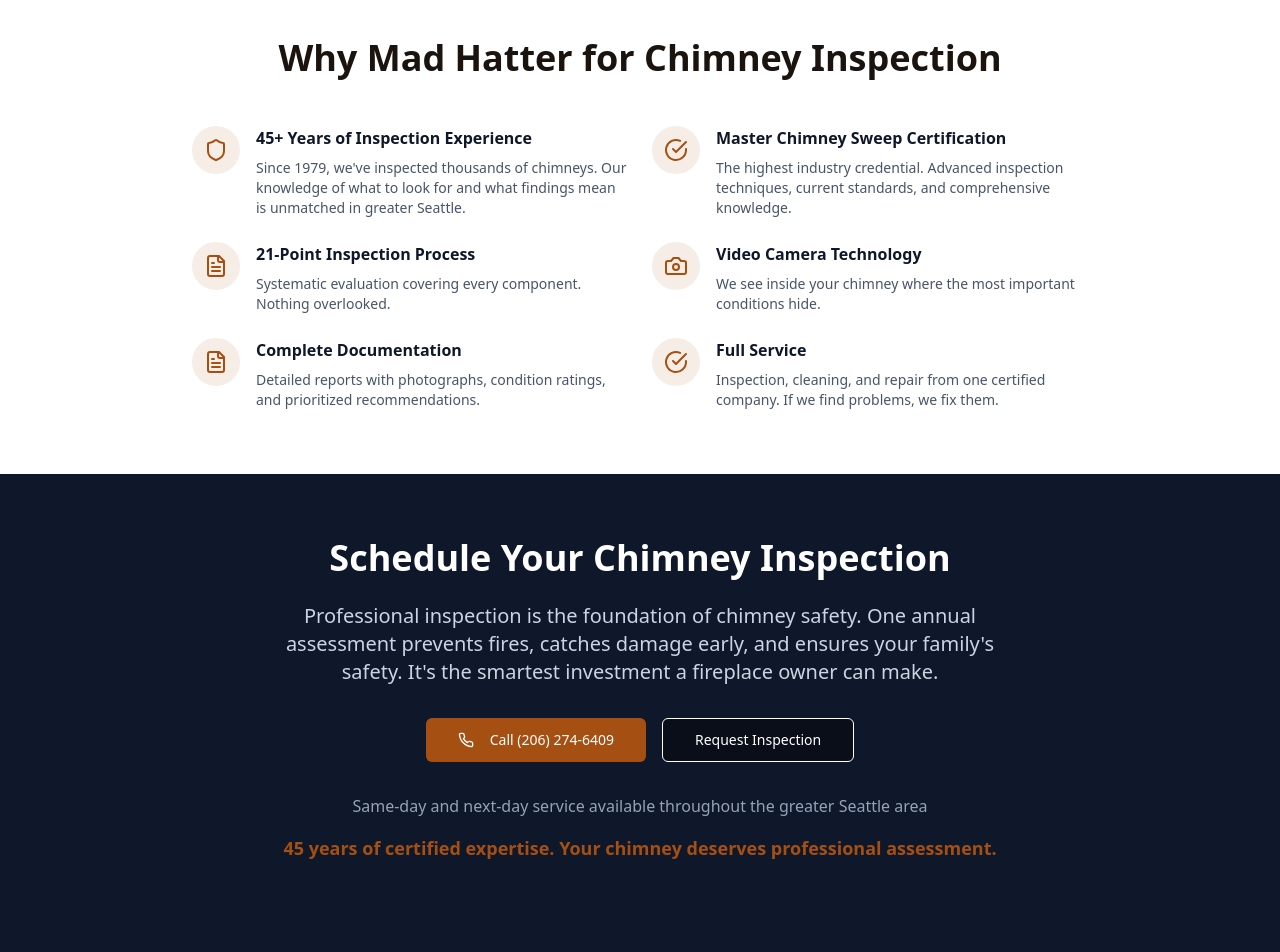
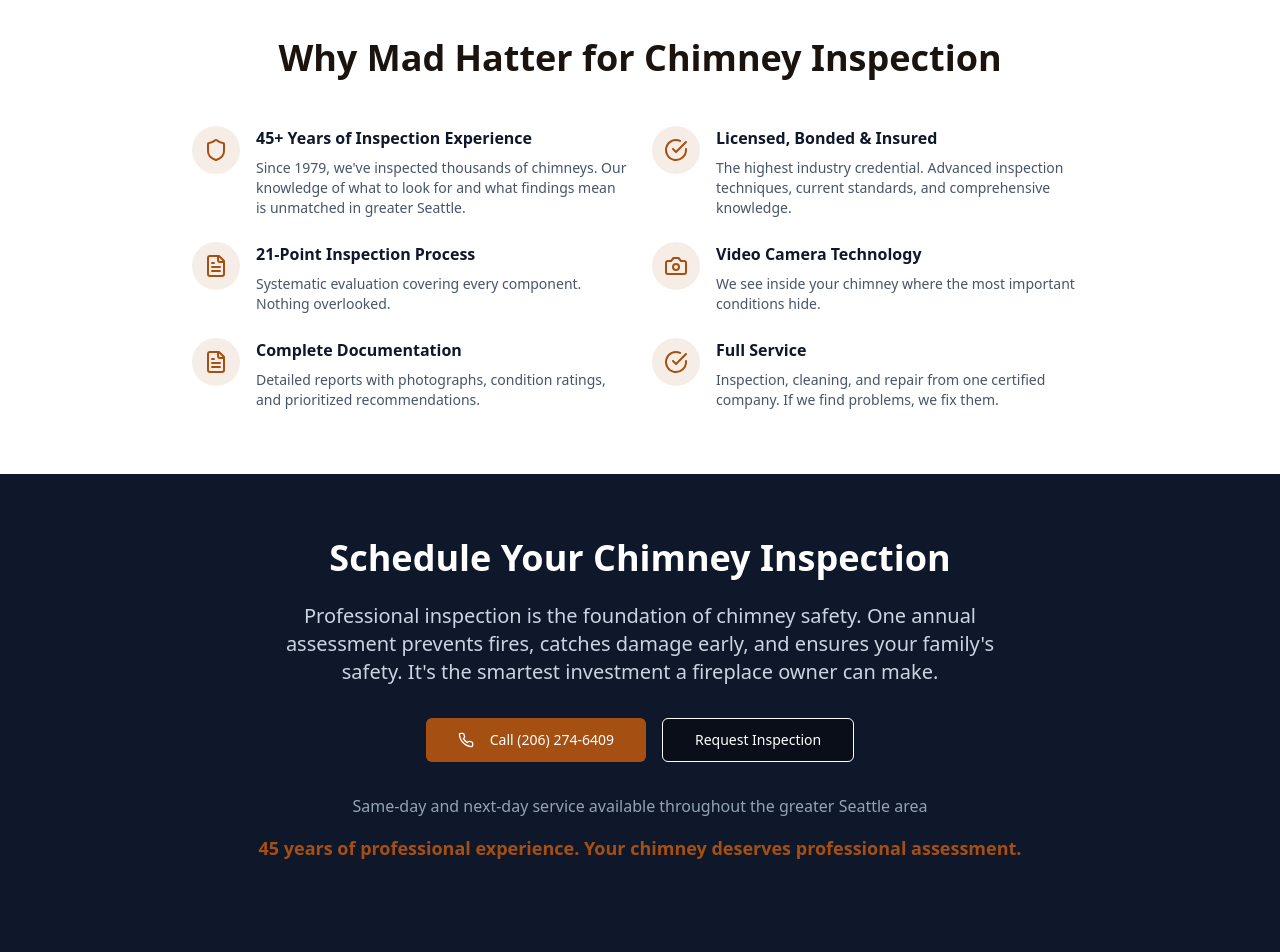
Before and after one commit to jaystonez/mad-hatter-chimney-sweep, a Next.js app: page /chimney-inspection in a window 1280 px wide. Shown: the part 5480-6432 px from the top of the page. Built offline with nearby package versions, Linux system fonts and the light colour scheme; a web font is replaced by a local one.

Commit message:
Reconcile trust claims and NAP on app/chimney-inspection/page.tsx

```diff
--- a/app/chimney-inspection/page.tsx
+++ b/app/chimney-inspection/page.tsx
@@ -5,7 +5,7 @@
 import { Card, CardContent } from "@/components/ui/card"
 import { Phone, CheckCircle, Camera, FileText, Shield, AlertTriangle } from "lucide-react"
 
-export const metadata: Metadata = pageMetadata("Chimney Inspection in Seattle, WA | Mad Hatter Chimney Sweep", "Professional Level 1, 2 & 3 chimney inspections in Seattle with video camera technology. Licensed & insured with 45+ years of certified expertise. Call (206) 274-6409.", "/chimney-inspection")
+export const metadata: Metadata = pageMetadata("Chimney Inspection in Seattle, WA | Mad Hatter Chimney Sweep", "Professional Level 1, 2 & 3 chimney inspections in Seattle with video camera technology. Licensed & insured with 45+ years of hands-on experience. Call (206) 274-6409.", "/chimney-inspection")
 
 const faqSchema = {
   "@context": "https://schema.org",
@@ -464,7 +464,7 @@
             <div className="grid md:grid-cols-2 gap-6">
               {[
                 { icon: Shield, title: "45+ Years of Inspection Experience", desc: "Since 1979, we've inspected thousands of chimneys. Our knowledge of what to look for and what findings mean is unmatched in greater Seattle." },
-                { icon: CheckCircle, title: "Master Chimney Sweep Certification", desc: "The highest industry credential. Advanced inspection techniques, current standards, and comprehensive knowledge." },
+                { icon: CheckCircle, title: "Licensed, Bonded & Insured", desc: "The highest industry credential. Advanced inspection techniques, current standards, and comprehensive knowledge." },
                 { icon: FileText, title: "21-Point Inspection Process", desc: "Systematic evaluation covering every component. Nothing overlooked." },
                 { icon: Camera, title: "Video Camera Technology", desc: "We see inside your chimney where the most important conditions hide." },
                 { icon: FileText, title: "Complete Documentation", desc: "Detailed reports with photographs, condition ratings, and prioritized recommendations." },
@@ -509,7 +509,7 @@
               Same-day and next-day service available throughout the greater Seattle area
             </p>
             <p className="mt-4 text-lg font-semibold text-primary">
-              45 years of certified expertise. Your chimney deserves professional assessment.
+              45 years of professional experience. Your chimney deserves professional assessment.
             </p>
           </div>
         </div>
```
